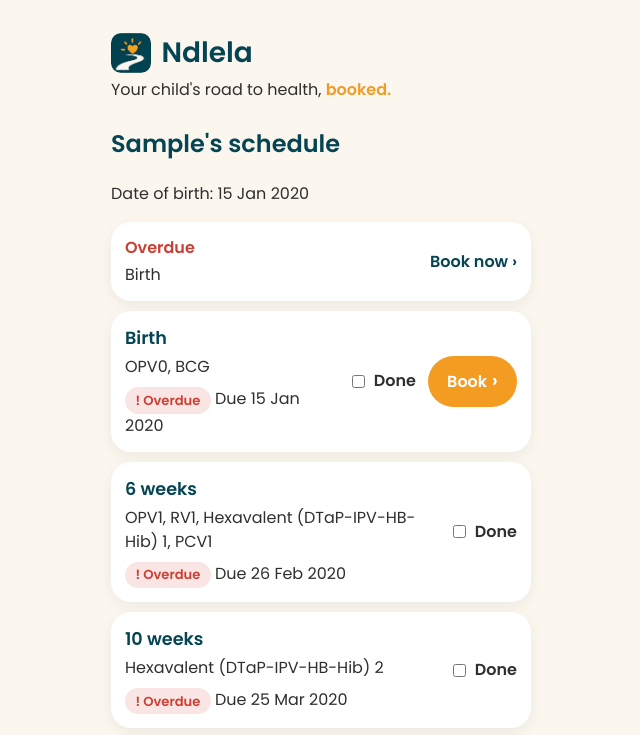
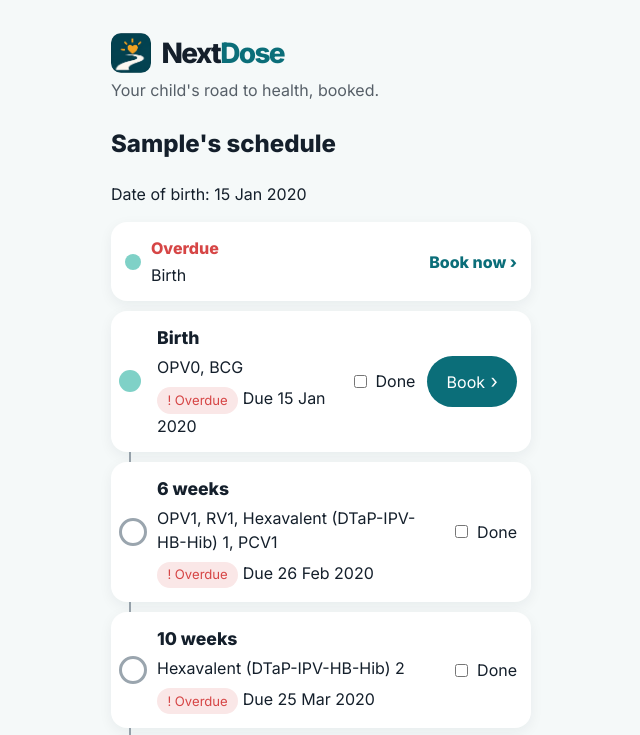
Before and after one commit to Tibule12/NextDose, a plain HTML site: page index.html in a window 1280 px wide. Both pictures are taken after typing "Sample", "2020-01-15" into the empty fields and a click on the button "Show schedule". Shown: the top 735 px of the page, without its empty margins (319-959 px from the left). Drawn offline with Linux system fonts and the light colour scheme.

Commit message:
Apply NextDose brand refresh
Co-authored-by: Copilot App <223556219+Copilot@users.noreply.github.com>

```diff
--- a/index.html
+++ b/index.html
@@ -6,61 +6,68 @@
   <title>NextDose</title>
   <link rel="preconnect" href="https://fonts.googleapis.com">
   <link rel="preconnect" href="https://fonts.gstatic.com" crossorigin>
-  <link href="https://fonts.googleapis.com/css2?family=Poppins:wght@400;600&display=swap" rel="stylesheet">
+  <link href="https://fonts.googleapis.com/css2?family=Inter:wght@400;800&display=swap" rel="stylesheet">
   <style>
     :root {
-      --teal: #054452;
-      --orange: #F49C22;
-      --cream: #FCEFDE;
-      --bg: #FBF6EE;
-      --text: #2F2F2E;
-      --green: #3CA052;
-      --amber: #F0AA21;
-      --red: #CC3F34;
-      --grey: #939598;
-      font: 16px/1.5 'Poppins', system-ui, sans-serif;
+      --teal: #0B6E79;
+      --mint: #7FD1C7;
+      --navy: #141F2B;
+      --bg: #F5F9F9;
+      --white: #FFFFFF;
+      --green: #2E9E6B;
+      --amber: #E9A23B;
+      --red: #D64545;
+      --grey: #9AA5AE;
+      font: 16px/1.5 'Inter', system-ui, sans-serif;
       font-weight: 400;
-      color: var(--text);
+      color: var(--navy);
       background: var(--bg);
     }
     * { box-sizing: border-box; }
     body { margin: 0; padding: 2rem 16px; }
     main { max-width: 420px; margin: auto; }
-    h1, h2, strong { font-weight: 600; }
-    h1, h2 { color: var(--teal); }
+    h1, h2, strong { font-weight: 800; }
+    h1, h2 { color: var(--navy); }
     h1 { margin-top: 0; }
-    header p { margin: .25rem 0 1.5rem; }
-    header p span { color: var(--orange); font-weight: 600; }
+    header p { margin: .25rem 0 1.5rem; color: var(--navy); opacity: .7; }
     .brand { display: flex; align-items: center; gap: .65rem; }
     .brand img { width: 40px; height: 40px; border-radius: 10px; object-fit: cover; }
-    .brand h1 { margin: 0; color: var(--teal); font-size: 1.75rem; }
-    .card, .row, .next-card { background: white; border-radius: 20px; padding: 14px; box-shadow: 0 4px 14px rgba(0,0,0,.06); }
+    .brand h1 { margin: 0; color: var(--navy); font-size: 1.75rem; font-weight: 800; letter-spacing: -.06em; }
+    .brand-dose { color: var(--teal); }
+    .card, .row, .next-card { background: var(--white); border-radius: 16px; padding: 14px; box-shadow: 0 4px 14px rgba(20,31,43,.06); }
     .card { max-width: 100%; }
-    label { display: block; margin: 1rem 0 .35rem; font-weight: 600; }
-    input[type="text"], input[type="date"], select { width: 100%; min-height: 48px; padding: .7rem; border: 1px solid #d8d1c7; border-radius: 12px; background: white; color: var(--text); font: inherit; }
-    button { min-height: 48px; border: 0; border-radius: 999px; padding: .7rem 1.2rem; background: var(--teal); color: white; font: inherit; font-weight: 600; cursor: pointer; }
+    label { display: block; margin: 1rem 0 .35rem; }
+    input[type="text"], input[type="date"], select { width: 100%; min-height: 48px; padding: .7rem; border: 1px solid var(--grey); border-radius: 12px; background: var(--white); color: var(--navy); font: inherit; }
+    button { min-height: 48px; border: 0; border-radius: 999px; padding: .7rem 1.2rem; background: var(--teal); color: white; font: inherit; cursor: pointer; }
     button::after { content: " ›"; font-size: 1.2em; }
     .error { min-height: 1.5em; color: var(--red); }
     .rows { display: grid; gap: 10px; }
-    .row { display: grid; grid-template-columns: 1fr auto; gap: 10px; align-items: center; }
+    .rows { position: relative; }
+    .rows::before { content: ""; position: absolute; z-index: 0; left: 18px; top: 24px; bottom: 24px; width: 2px; background: var(--grey); }
+    .row { position: relative; display: grid; grid-template-columns: 1fr auto; gap: 10px; align-items: center; padding-left: 46px; }
+    .row::before { content: ""; position: absolute; z-index: 1; left: 8px; top: 50%; width: 22px; height: 22px; transform: translateY(-50%); border: 3px solid var(--grey); border-radius: 50%; background: var(--white); }
+    .row:has(.status.done)::before { content: "✓"; display: grid; place-items: center; border: 0; background: var(--teal); color: var(--white); font-size: 14px; font-weight: 800; }
+    .row:has([data-book])::before { border: 0; background: var(--mint); }
     .row h2 { margin: 0; font-size: 1.1rem; }
-    .vaccines { margin: .25rem 0 0; color: var(--text); }
-    .status { display: inline-flex; align-items: center; gap: .35rem; margin-top: .5rem; border-radius: 999px; padding: .2rem .65rem; font-size: .82rem; font-weight: 600; }
-    .status.done { background: #e7f3e8; color: var(--green); }
-    .status.overdue { background: #f9e5e3; color: var(--red); }
-    .status.due { background: #fff1d2; color: var(--amber); }
-    .status.upcoming { background: #ededee; color: var(--grey); }
+    .vaccines { margin: .25rem 0 0; color: var(--navy); }
+    .status { display: inline-flex; align-items: center; gap: .35rem; margin-top: .5rem; border-radius: 999px; padding: .2rem .65rem; font-size: .82rem; }
+    .status.done { background: #e5f4ed; color: var(--green); }
+    .status.overdue { background: #fae7e7; color: var(--red); }
+    .status.due { background: #fbf0df; color: var(--amber); }
+    .status.upcoming { background: #edf0f2; color: var(--grey); }
     .row-actions { display: flex; align-items: center; gap: .75rem; }
     .row-actions label { display: flex; align-items: center; gap: .35rem; margin: 0; white-space: nowrap; }
-    .row-actions button { background: var(--orange); color: white; }
+    .row-actions button { background: var(--teal); color: white; }
     .next-card { display: flex; align-items: center; justify-content: space-between; gap: 10px; margin-bottom: 10px; }
+    .next-card-copy { display: flex; align-items: center; gap: 10px; }
     .next-card p { margin: .2rem 0 0; }
-    .next-headline { color: var(--teal); font-weight: 600; }
+    .next-dot { flex: 0 0 16px; width: 16px; height: 16px; border-radius: 50%; background: var(--mint); }
+    .next-headline { color: var(--navy); font-weight: 800; }
     .next-headline.overdue { color: var(--red); }
-    .book-now { display: inline-flex; align-items: center; min-height: 44px; color: var(--teal); font-weight: 600; text-decoration: none; white-space: nowrap; }
+    .book-now { display: inline-flex; align-items: center; min-height: 44px; color: var(--teal); font-weight: 800; text-decoration: none; white-space: nowrap; }
     .booking-form select { margin-bottom: .3rem; }
     .booking-form .chip-select { height: auto; padding: 0; border: 0; background: transparent; overflow: visible; }
-    .booking-form option { display: block; margin: 4px 0; padding: 8px 14px; border-radius: 999px; background: var(--cream); color: var(--text); }
+    .booking-form option { display: block; margin: 4px 0; padding: 8px 14px; border: 1px solid var(--teal); border-radius: 999px; background: var(--white); color: var(--navy); }
     .booking-form .chip-select option:checked { background: var(--teal); color: white; }
     .confirmation { text-align: center; }
     .confirmation-mark { display: grid; place-items: center; width: 72px; height: 72px; margin: 0 auto 1rem; border-radius: 50%; background: var(--teal); color: white; font-size: 2.5rem; }
@@ -71,8 +78,8 @@
 <body>
   <main>
     <header>
-      <div class="brand"><img src="logo.png" alt="Ndlela road-and-heart logo"><h1>Ndlela</h1></div>
-      <p>Your child's road to health, <span>booked.</span></p>
+      <div class="brand"><img src="logo.png" alt="NextDose logo"><h1><span>Next</span><span class="brand-dose">Dose</span></h1></div>
+      <p>Your child's road to health, booked.</p>
     </header>
     <section id="app"></section>
   </main>
@@ -160,8 +167,9 @@
       app.innerHTML = `<h1>${saved.name ? `${saved.name}'s schedule` : 'Immunisation schedule'}</h1>
         <p>Date of birth: ${formatDate(birth)}</p>
         ${bookIndex === undefined ? '' : `<article class="next-card">
-          <div><strong class="next-headline ${entries[bookIndex].status === 'overdue' ? 'overdue' : ''}">${entries[bookIndex].status === 'overdue' ? 'Overdue' : `Next vaccination in ${Math.round((entries[bookIndex].due - today) / 86400000)} days`}</strong>
+          <div class="next-card-copy"><span class="next-dot"></span><div><strong class="next-headline ${entries[bookIndex].status === 'overdue' ? 'overdue' : ''}">${entries[bookIndex].status === 'overdue' ? 'Overdue' : `Next dose in ${Math.round((entries[bookIndex].due - today) / 86400000)} days`}</strong>
             <p>${entries[bookIndex].item.label}</p></div>
+          </div>
           <a class="book-now" href="#booking" data-book="${bookIndex}">Book now ›</a>
         </article>`}
         <div class="rows">${entries.map(({ item, index, due, status, done, booking }) => `
```
Also changed, not shown: 1 other file.
